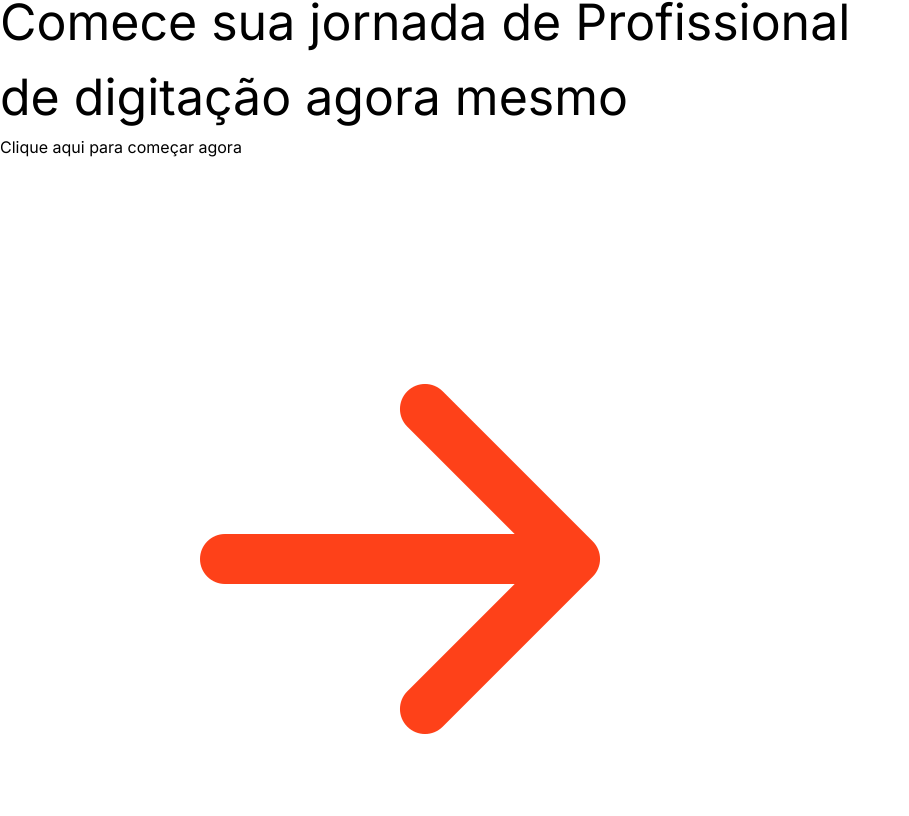
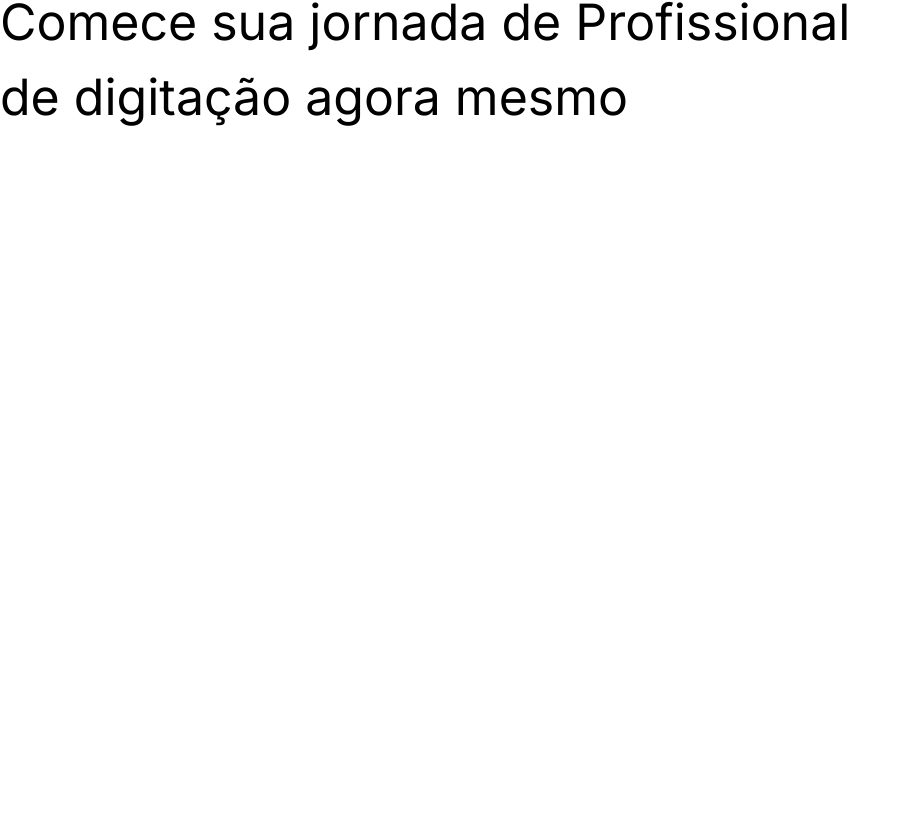
Before and after one commit to JoaoGuilherme527/nextjs-landing-page, a Next.js app: page / in a window 1280 px wide. Shown: the part 4384-5200 px from the top of the page, without its empty margins (0-909 px from the left). Built offline with nearby package versions, Linux system fonts and the light colour scheme.

Commit message:
animate button

```diff
--- a/src/pages/_components/Button.jsx
+++ b/src/pages/_components/Button.jsx
@@ -1,18 +1,18 @@
-export function Button({ variant, title, url }) {
+export function Button({ variant, title, url, className}) {
     return (
         <>
             {variant === "orange" ?
                 <a
                     target="_blank"
                     href={url}
-                    className={`p-[15px] h-9 flex justify-center items-center shadow-[0_0_5px_-0.2px_#0005] bg-[color:var(--orange)] text-[white] rounded-lg font-bold hover:cursor-pointer hover:scale-105`}
+                    className={`p-[15px] h-9 flex justify-center items-center shadow-[0_0_5px_-0.2px_#0005] bg-[color:var(--orange)] text-[white] rounded-lg font-bold hover:cursor-pointer hover:scale-105 ${className}`}
                 >
                     {title}  <img className="h-5 bg-cover bg-no-repeat bg-center" src={`/seta-direita-normal.png`} />
                 </a> :
                 <a
                     target="_blank"
                     href={url}
-                    className={`p-[15px] h-9 flex justify-center items-center shadow-[0_0_5px_-0.2px_#0005] bg-[white] text-[color:var(--orange)] rounded-lg font-bold hover:cursor-pointer hover:scale-105`}
+                    className={`p-[15px] h-9 flex justify-center items-center shadow-[0_0_5px_-0.2px_#0005] bg-[white] text-[color:var(--orange)] rounded-lg font-bold hover:cursor-pointer hover:scale-105 ${className}`}
                 >
                     {title} <img className="h-5 bg-cover bg-no-repeat bg-center" src={`/seta-direita-orange.png`} />
                 </a>}</>
--- a/src/pages/index.js
+++ b/src/pages/index.js
@@ -158,7 +158,7 @@ export default function Home() {
                     <h1 className="responsive-text font-bold text-[white] text-2xl tracking-[-1px] leading-[1.2] text-center">
                         Comece sua jornada de Profissional de digitação agora mesmo
                     </h1>
-                    <Button title={"Clique aqui para começar agora"} url={url} />
+                    <Button className={"button-start-now"} title={"Clique aqui para começar agora"} url={url} />
                 </section>
                 <section className="h-min flex flex-col justify-center items-center bg-[#f7f7f7] gap-5 text-[color:var(--black,#1b1b1b)] p-[60px] secao-5">
                     <div className="flex flex-col justify-center items-center gap-[15px] p-0 text-wrapper">
--- a/src/styles/globals.css
+++ b/src/styles/globals.css
@@ -487,6 +487,14 @@ footer {
     animation-range: entry 0% cover 30%;
 }
 
+.button-start-now{
+    opacity: 0;
+    transform: translateX(-100%);
+    animation: appearImg ease-out 500ms forwards;
+    animation-timeline: view();
+    animation-range: entry 0% cover 30%;
+}
+
 @keyframes appear {
     to {
         transform: rotateX(0deg);
```
